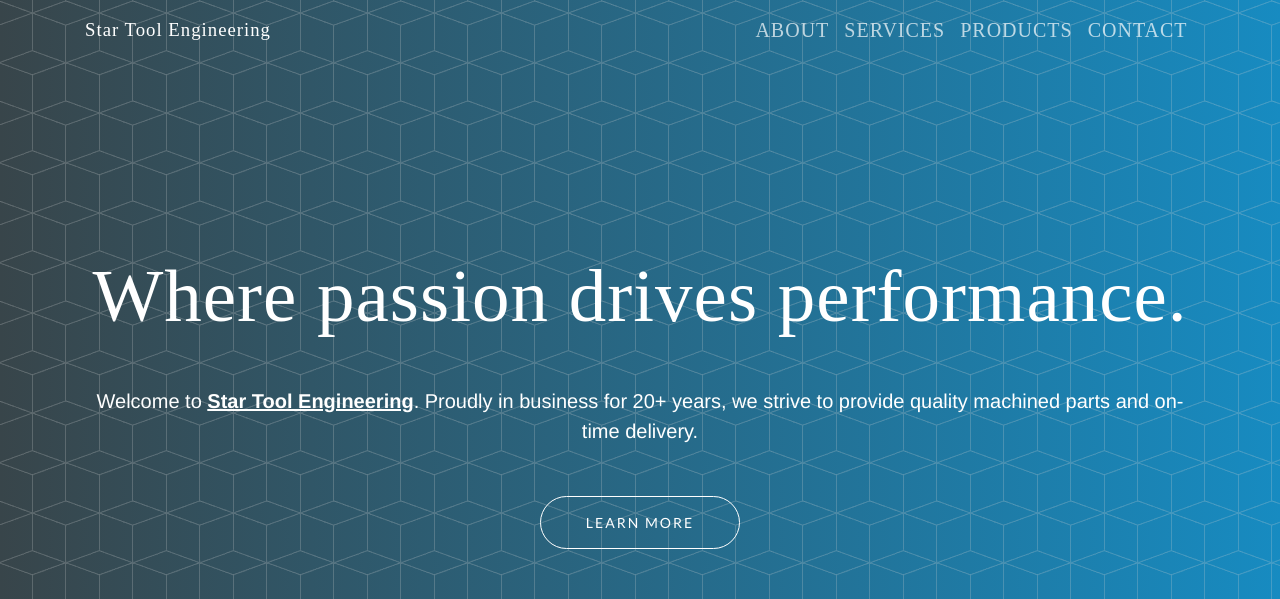
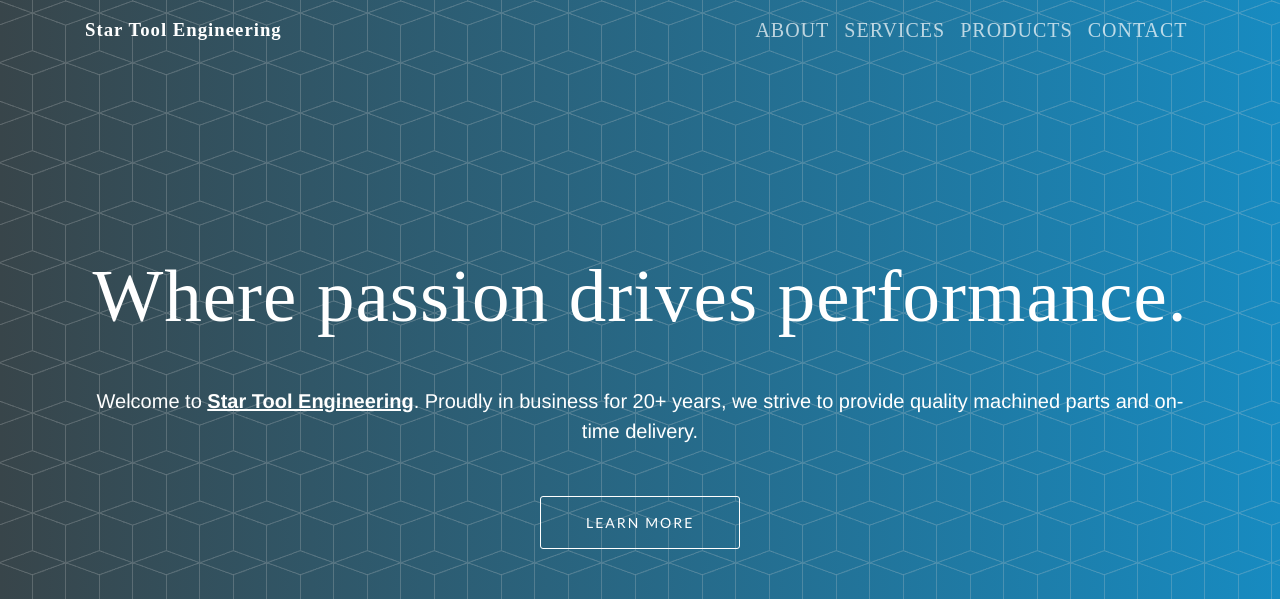
Before and after one commit to Petrovski/Star-Tool-Engineering, a React (Create React App) app: page / in a window 1280 px wide. Shown: the top 599 px of the page. Built offline with nearby package versions, Linux system fonts and the light colour scheme; a web font is replaced by a local one.

Commit message:
Added awesome hover animations

```diff
--- a/package.json
+++ b/package.json
@@ -4,6 +4,7 @@
   "private": true,
   "dependencies": {
     "font-awesome": "^4.7.0",
+    "hover.css": "^2.3.2",
     "react": "^16.1.1",
     "react-dom": "^16.1.1",
     "react-router-dom": "^4.3.1",
--- a/src/App.css
+++ b/src/App.css
@@ -67,8 +67,8 @@
    border-color: white; }
    .btn-outline:hover, .btn-outline:focus, .btn-outline:active, .btn-outline.active {
      color: white;
-     border-color: #fdcc52;
-     background-color: #fdcc52; }
+     /* border-color: #fdcc52; */
+     /* background-color: #fdcc52;  */ }
 
  .btn {
    border-radius: 300px;
--- a/src/components/HeroComponent/style.css
+++ b/src/components/HeroComponent/style.css
@@ -72,11 +72,52 @@
   #ste-learn {
     margin-top: 30px;
     font-size: 14px;
+    border-radius: 3px;
   }
 
-  #ste-learn:hover {
-    background: white;
-    color: black;
-    border: 1.5px solid black;
-    letter-spacing: 6px;
-  }
+  #ste-learn {
+  display: inline-block;
+  vertical-align: middle;
+  -webkit-transform: perspective(1px) translateZ(0);
+  transform: perspective(1px) translateZ(0);
+  box-shadow: 0 0 1px rgba(0, 0, 0, 0);
+  position: relative;
+  -webkit-transition-property: color;
+  transition-property: color;
+  -webkit-transition-duration: 0.5s;
+  transition-duration: 0.5s;
+}
+
+#ste-learn:before {
+  content: "";
+  position: absolute;
+  z-index: -1;
+  top: 0;
+  left: 0;
+  right: 0;
+  bottom: 0;
+  background: white;
+  -webkit-transform: scaleY(0);
+  transform: scaleY(0);
+  -webkit-transform-origin: 50% 0;
+  transform-origin: 50% 0;
+  -webkit-transition-property: transform;
+  transition-property: transform;
+  -webkit-transition-duration: 0.5s;
+  transition-duration: 0.5s;
+  -webkit-transition-timing-function: ease-out;
+  transition-timing-function: ease-out;
+}
+
+#ste-learn:hover, #ste-learn:focus, #ste-learn:active {
+  color: black;
+  font-weight: bold;
+  /* letter-spacing: 4px; */
+}
+
+#ste-learn:hover:before, #ste-learn:focus:before, #ste-learn:active:before {
+  -webkit-transform: scaleY(1);
+  transform: scaleY(1);
+  -webkit-transition-timing-function: cubic-bezier(0.52, 1.64, 0.37, 0.66);
+  transition-timing-function: cubic-bezier(0.52, 1.64, 0.37, 0.66);
+}
--- a/src/components/NavBarComponent/style.css
+++ b/src/components/NavBarComponent/style.css
@@ -15,12 +15,12 @@
 
   #mainNav .navbar-brand {
     font-family: 'Muli';
-    font-weight: 200;
+    font-weight: bold;
     letter-spacing: 1px;
   }
 
     #mainNav .navbar-brand:hover, #mainNav .navbar-brand:focus {
-    color: blue;
+    color: rgb(98, 126, 241);
   }
 
   #mainNav .navbar-toggler {
@@ -40,9 +40,8 @@
     color: black !important;
     background-color: transparent;
     font-weight: bold;
-    border-bottom: 1px solid black;
-    width: 98%;
     margin: auto;
+    /* text-decoration: underline; */
   }
 
   #mainNav .navbar-nav > li > a.active:hover {
@@ -56,7 +55,7 @@
 
   #mainNav .navbar-nav > li > a:hover,
   #mainNav .navbar-nav > li > a:focus:hover {
-    color: blueviolet;
+    color: rgb(98, 126, 241);
     cursor: pointer;
   }
 
@@ -83,8 +82,35 @@
     #mainNav .navbar-nav > li > a:hover,
     #mainNav .navbar-nav > li > a:focus:hover {
       color: white;
-      border-bottom: 3px solid white;
       cursor: pointer;
+      display: inline-block;
+      vertical-align: middle;
+      -webkit-transform: perspective(1px) translateZ(0);
+      transform: perspective(1px) translateZ(0);
+      box-shadow: 0 0 1px rgba(0, 0, 0, 0);
+      position: relative;
+      overflow: hidden;
+    }
+
+    #mainNav .navbar-nav > li > a:before {
+      content: "";
+      position: absolute;
+      z-index: -1;
+      left: 0;
+      right: 100%;
+      bottom: 0;
+      background: white;
+      height: 4px;
+      -webkit-transition-property: right;
+      transition-property: right;
+      -webkit-transition-duration: 0.3s;
+      transition-duration: 0.3s;
+      -webkit-transition-timing-function: ease-out;
+      transition-timing-function: ease-out;
+    }
+
+    #mainNav .navbar-nav > li > a:hover:before, #mainNav .navbar-nav > li > a:focus:before, #mainNav .navbar-nav > li > a:active:before {
+      right: 0;
     }
 
     #mainNav.navbar-shrink {
@@ -109,11 +135,39 @@
     #mainNav.navbar-shrink .navbar-nav > li > a:focus:hover {
       color: black;
       font-weight: bold;
-      border-bottom: 1px solid black;
-      width: 99%;
       margin: auto;
+      color: black;
+      cursor: pointer;
+      display: inline-block;
+      vertical-align: middle;
+      -webkit-transform: perspective(1px) translateZ(0);
+      transform: perspective(1px) translateZ(0);
+      box-shadow: 0 0 1px rgba(0, 0, 0, 0);
+      position: relative;
+      overflow: hidden;
      }
   }
+
+    #mainNav.navbar-shrink .navbar-nav > li > a:before {
+      content: "";
+      position: absolute;
+      z-index: -1;
+      left: 0;
+      right: 100%;
+      bottom: 0;
+      background: black;
+      height: 4px;
+      -webkit-transition-property: right;
+      transition-property: right;
+      -webkit-transition-duration: 0.3s;
+      transition-duration: 0.3s;
+      -webkit-transition-timing-function: ease-out;
+      transition-timing-function: ease-out;
+    }
+
+    #mainNav.navbar-shrink .navbar-nav > li > a:hover:before, #mainNav.navbar-shrink .navbar-nav > li > a:focus:before, #mainNav.navbar-shrink .navbar-nav > li > a:active:before {
+      right: 0;
+    }
 
   .navbar-light .navbar-brand {
     color: black;
```
Also changed, not shown: 1 other file (tests, documents, lock files or other folders).
